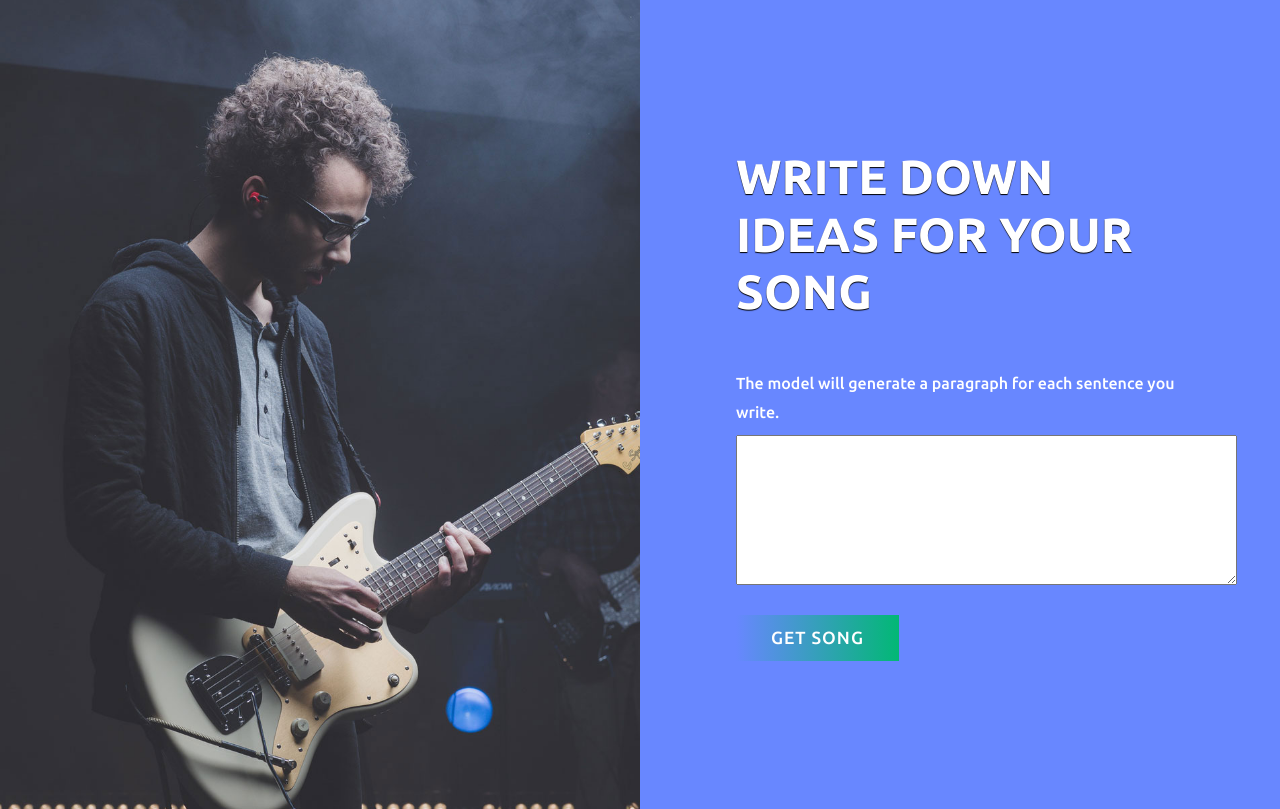
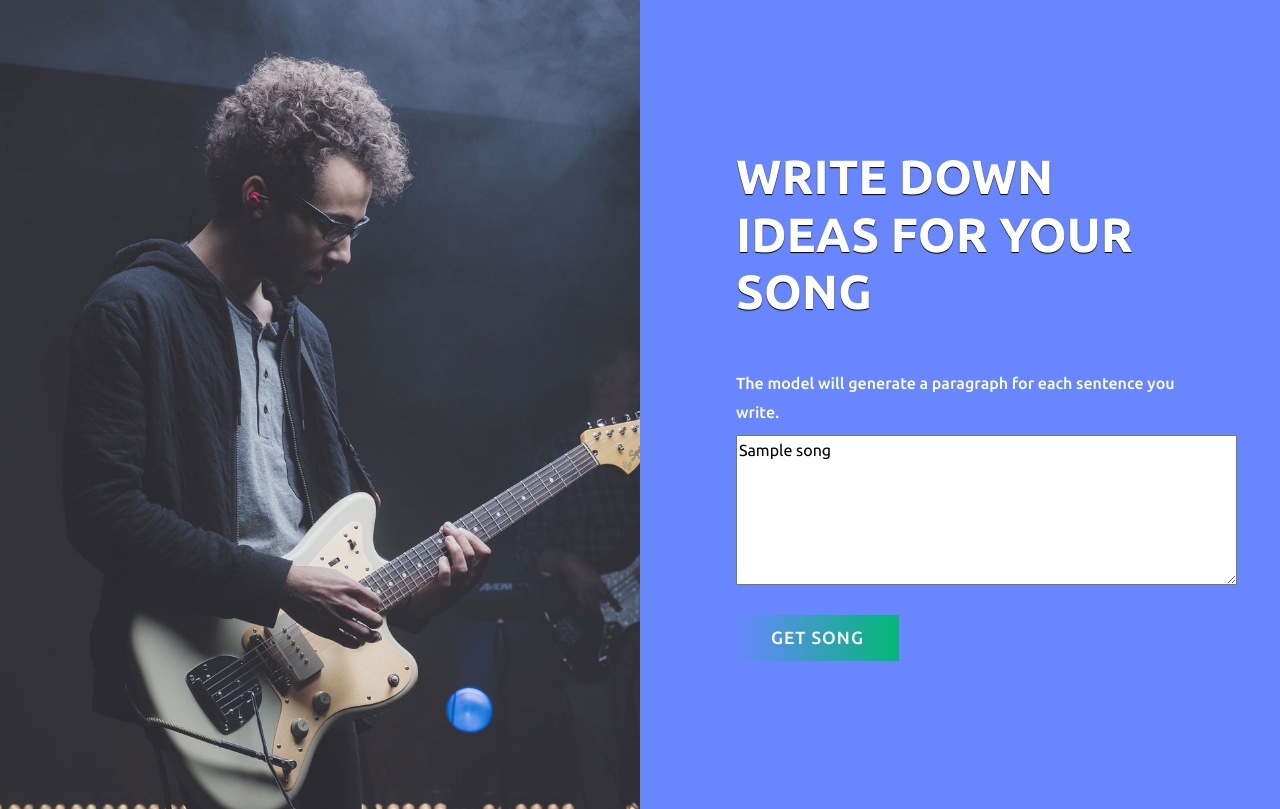
Before and after one commit to katherineggs/artifitialCreativity, a Flask app: template templates/index.html in a window 1280 px wide. Shown: the part 580-1389 px from the top of the page. Run offline with Flask 2, Linux system fonts and the light colour scheme; the template is opened without the code that fills it: most values are stand-ins (such as "Sample title", 1, 10 or a date in 2020); some libraries are stand-ins or nearby versions.

Commit message:
adds flask

```diff
--- a/app.py
+++ b/app.py
@@ -1,4 +1,4 @@
-from flask import Flask, render_template
+from flask import Flask, render_template, request
 
 #setting up the webpage service
 app = Flask(__name__)
@@ -6,8 +6,17 @@ app = Flask(__name__)
 #here you can add routes
 @app.route('/', methods =['GET', 'POST'])
 def index():
-    return render_template("index.html")
+  if request.method=='POST':
+    input = str(request.form['w3review'])
 
+    song = input + " bien y tu" # generate(input)
+
+
+
+    # call func
+    return render_template("index.html", song= song)
+  else:
+    return render_template('index.html', song="")
 
 if __name__ == "__main__":
   app.run(debug=True, host="0.0.0.0", port=8080)
--- a/templates/index.html
+++ b/templates/index.html
@@ -111,10 +111,10 @@
 						<p class="card-text align-self-center my-2 text-white">
 							The model will generate a paragraph for each sentence you write.</p>
 
-						<form action="/action_page.php">
-							<textarea id="w3review" name="w3review" rows="6" cols="48"></textarea>
+						<form action="/" method="post">
+							<textarea type="text" id="w3review" name="w3review" rows="6" cols="48">{{ song }}</textarea>
 							<br>
-							<input type="submit" value="Get song" class="btn btn-agile abt_card_btn scroll mt-4">
+							<input type="submit" value="Get song" class="btn btn-agile abt_card_btn mt-4">
 						</form>
 
 						<!-- <a href="#choose" class="btn btn-agile abt_card_btn scroll" style="margin-top:10%; align-items: right;">Know More</a> -->
```
Also changed, not shown: 3 other files.
